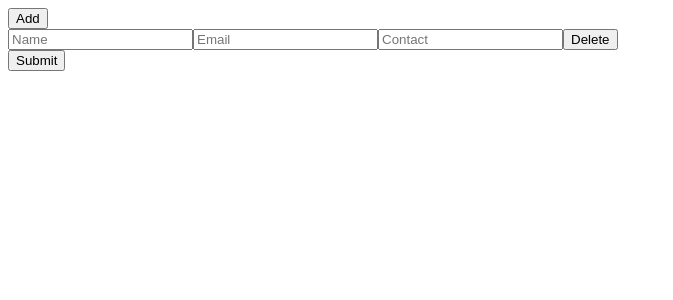
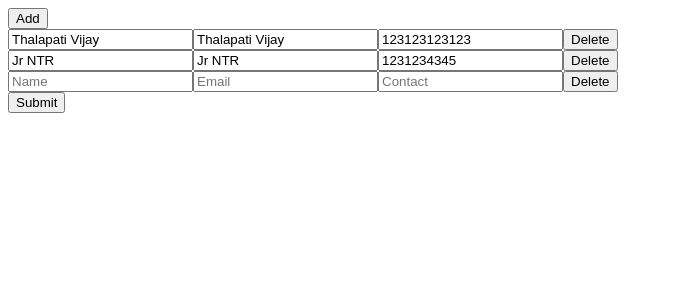
Before and after one commit to chetanbhale/Angular-Dynamic_forms_genratn, an Angular app: page / in a window 1280 px wide. Shown: the top 300 px of the page, without its empty margins (0-673 px from the left). Built offline with nearby package versions, Linux system fonts and the light colour scheme.

Commit message:
2 files modified

```diff
--- a/src/app/app.component.html
+++ b/src/app/app.component.html
@@ -17,6 +17,21 @@
       <button (click)="removeLegalFormGroup(i)">Delete</button>
     </div>
   </div>
+  <div formArrayName="newlegalEntity">
+    <div
+      class="row"
+      *ngFor="
+        let leganEntity of legalGroups.get('newlegalEntity')['controls'];
+        let i = index
+      "
+      [formGroupName]="i"
+    >
+      <input formControlName="name" placeholder="Name" />
+
+      <input formControlName="email" placeholder="Email" />
+      <input formControlName="contact" placeholder="Contact" />
+      <button (click)="removeLegalFormGroup(i)">Delete</button>
+    </div>
+  </div>
   <button (click)="submit()">Submit</button>
 </form>
-<!-- value="{{ leganEntity['name'].value }}" -->
--- a/src/app/app.component.ts
+++ b/src/app/app.component.ts
@@ -1,4 +1,5 @@
 import { Component, OnInit, VERSION } from '@angular/core';
+import { formControl } from '@angular/core/schematics/migrations/typed-forms/util';
 import { FormArray, FormBuilder, FormControl, FormGroup } from '@angular/forms';
 interface legalGroupsInteface {
   casconnectID?: string;
@@ -17,7 +18,7 @@ export class AppComponent implements OnInit {
   userData: any = {};
   formDataFromApi!: any;
 
-  apiData = [
+  apiData: any = [
     {
       caseconnectID: 'CaConnectid_1',
       legalEntityarr: [
@@ -45,38 +46,33 @@ export class AppComponent implements OnInit {
       this.legalGroupInterface.legalEntityarr.map(
         (el) => (this.formDataFromApi = el)
       );
+
       // const fname = this.formDataFromApi.map((el) => el.fullname);;
     }
-    // if(this.formDataFromApi.legth > 0){
     this.legalGroups = this.formBuilder.group({
-      legalEntity: this.formBuilder.array([this.createLegalFormGroup()]),
-      getlegalEntity: this.formBuilder.array(
+      // legalEntity: this.formBuilder.array([this.createLegalFormGroup()]),
+      legalEntity: this.formBuilder.array(
         this.formDataFromApi.map((el) => {
-          [this.GetForm(el)];
-
-          // console.log('default', this.GetForm(el).controls['name'].value);
-          console.log('default', this.GetForm(el));
+          return new FormGroup({
+            name: new FormControl(el.fullname),
+            email: new FormControl(el.email),
+            contact: new FormControl(el.contact),
+          });
         })
       ),
+      newlegalEntity: this.formBuilder.array([this.createLegalFormGroup()]),
     });
-
+    // if(this.formDataFromApi.legth > 0){
+    // this.legalGroups = this.formBuilder.group({
+    //   legalEntity: this.formBuilder.array([this.createLegalFormGroup()]),
+    // });
     this.userData = {
       username: 'demoUsername',
     };
-    console.log('default', this.legalGroups.get('getlegalEntity'));
-  }
-
-  private GetForm(el) {
-    return this.formBuilder.group({
-      name: [el.fullname],
-      email: [el.email],
-      contact: [el.contact],
-    });
+    // console.log('default', this.legalGroups.get('getlegalEntity'));
   }
 
   private createLegalFormGroup(): FormGroup {
-    // const fname = this.formDataFromApi.map((el) => el.fullname);
-    // console.log(fname);
     return new FormGroup({
       name: new FormControl(''),
       email: new FormControl(''),
```
